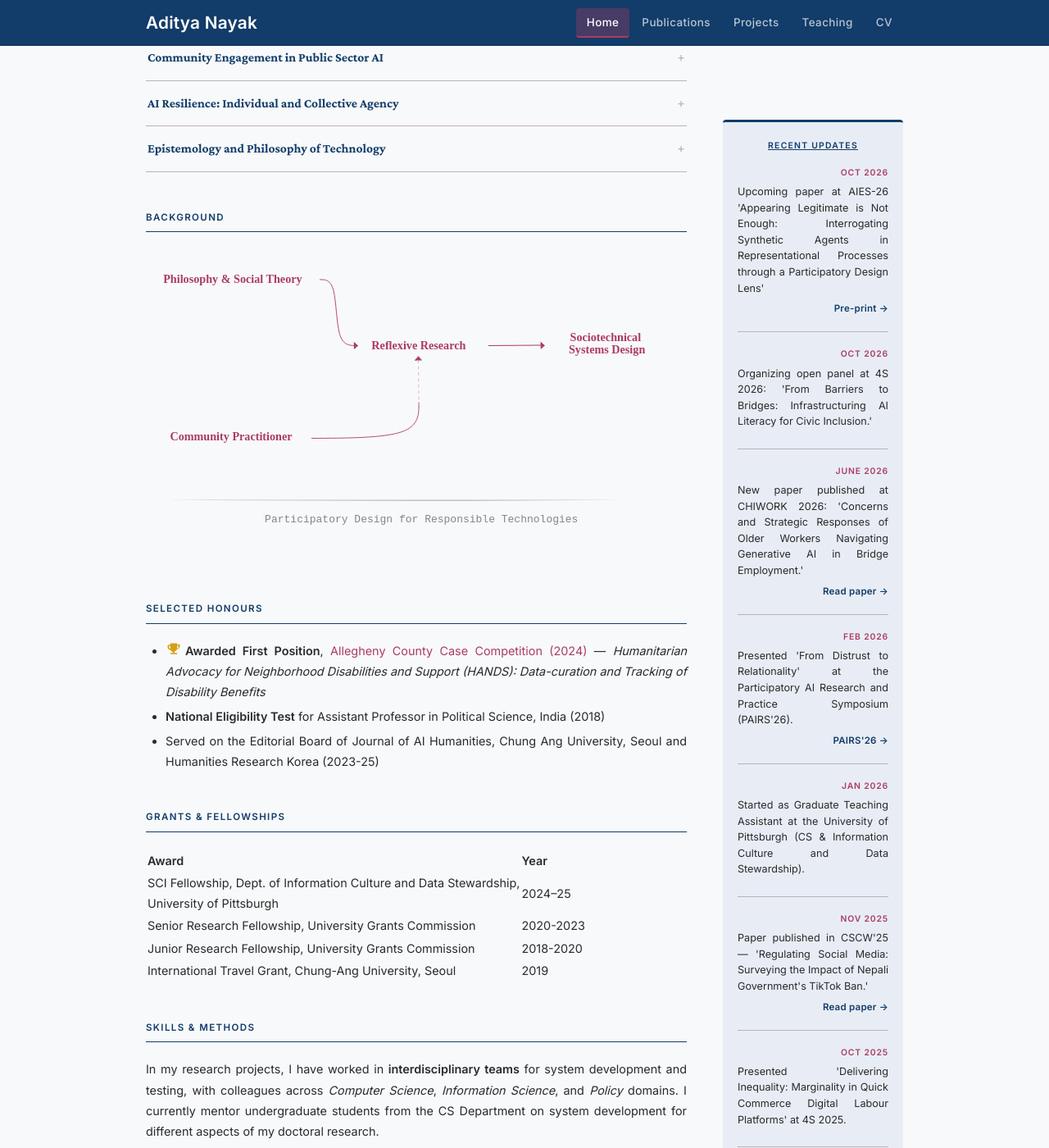
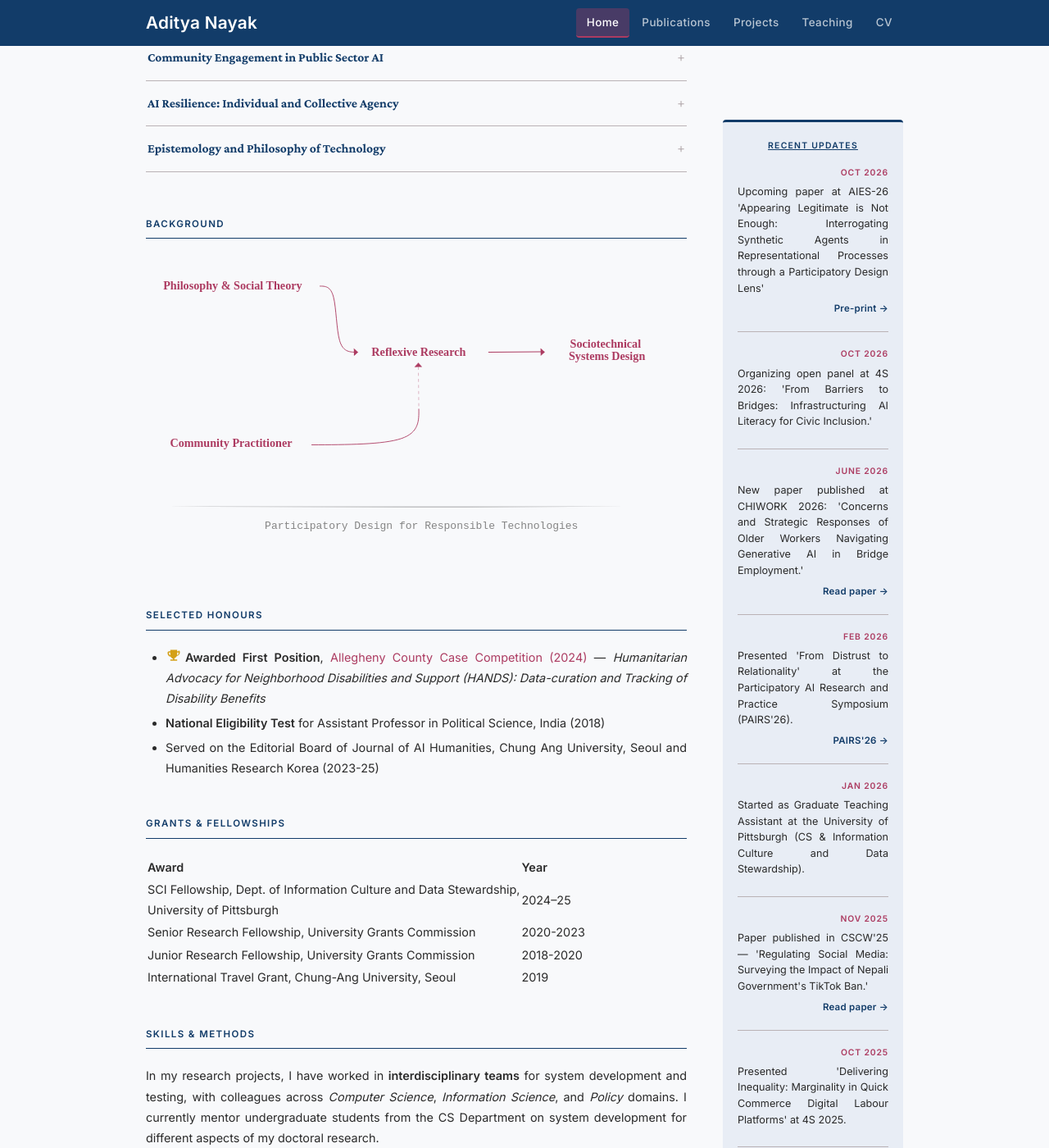
Before and after one commit to adityanayak-info/adityanayak-info.github.io, a Jekyll site: the page built from index.md, in a window 1280 px wide and 1400 px high, scrolled down 897 px. Shown: the whole window at 82% size. Built offline with Jekyll 4.4.1, drawn with Linux system fonts in a browser that asks for light colours.

Commit message:
Add margin-bottom to home-projects class

```diff
--- a/assets/css/style.css
+++ b/assets/css/style.css
@@ -1210,7 +1210,7 @@ hr.profile-rule {
 }
 
 
-.home-projects { margin-top: 2.5rem; }
+.home-projects { margin-top: 2.5rem; margin-bottom: 3.5rem;}
 
 .home-projects h2 {
   font-family: 'Crimson Pro', serif;
```
